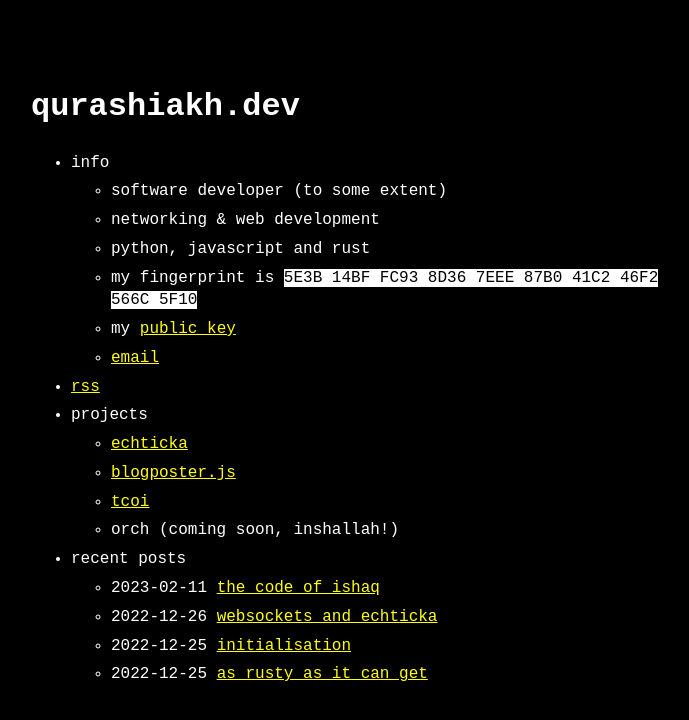
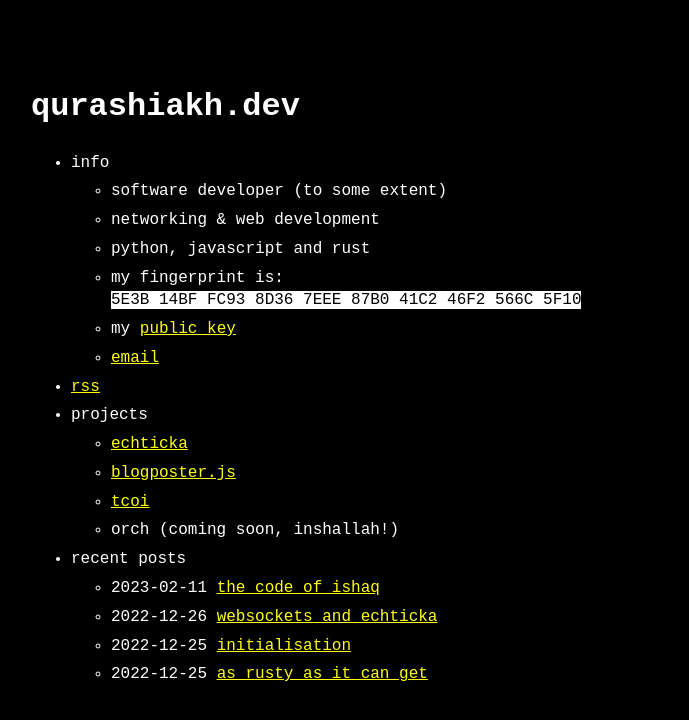
Before and after one commit to QurashiAkh/qurashiakh.github.io, a Jekyll site: the page built from index.md, in a window 1280 px wide. Shown: the top 720 px of the page, without its empty margins (289-978 px from the left). Built offline with Jekyll 4.4.1, drawn with Linux system fonts in a browser that asks for light colours.

```diff
--- a/_data/menu.yml
+++ b/_data/menu.yml
@@ -4,7 +4,7 @@ entries:
       - title: software developer (to some extent)
       - title: networking & web development
       - title: python, javascript and rust
-      - title: my fingerprint is <code>5E3B 14BF FC93 8D36 7EEE 87B0 41C2 46F2 566C 5F10</code>
+      - title: "my fingerprint is: <br /><code>5E3B 14BF FC93 8D36 7EEE 87B0 41C2 46F2 566C 5F10</code>"
       - title: my <a href="gpg.txt" target="_blank">public key</a>
       - title: email
         url: mailto:husayn@dnmx.org
```
